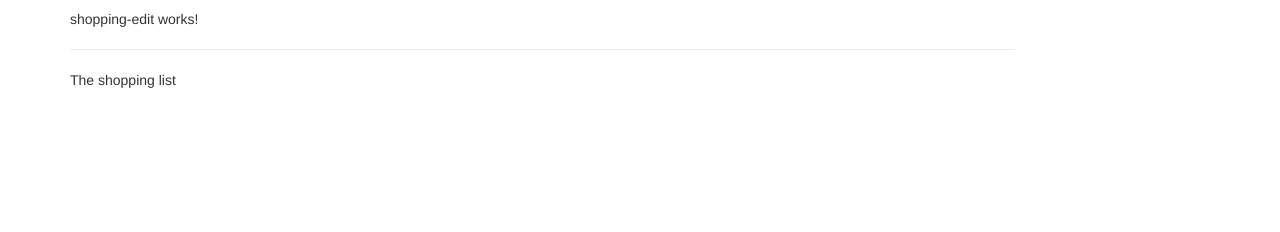
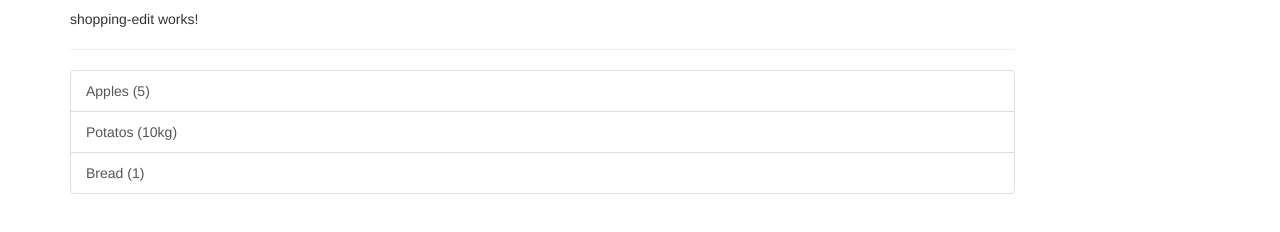
Before and after one commit to krlakwa/recipe-app, an Angular app: page / in a window 1280 px wide. Shown: the part 326-558 px from the top of the page. Built offline with nearby package versions, Linux system fonts and the light colour scheme.

Commit message:
Add template and example data to shopping-list component

```diff
--- a/src/app/shopping-list/shopping-list.component.html
+++ b/src/app/shopping-list/shopping-list.component.html
@@ -2,6 +2,10 @@
   <div class="col-xs-10">
     <app-shopping-edit></app-shopping-edit>
     <hr>
-    <p>The shopping list</p>
+    <ul class="list-group">
+      <a class="list-group-item" style="cursor: pointer" *ngFor='let ingredient of ingredients'>
+      {{ ingredient.name }} ({{ ingredient.unit ? ingredient.amount + ingredient.unit : ingredient.amount }})
+      </a>
+    </ul>
   </div>
 </div>
--- a/src/app/shopping-list/shopping-list.component.ts
+++ b/src/app/shopping-list/shopping-list.component.ts
@@ -1,4 +1,6 @@
 import { Component, OnInit } from '@angular/core';
+
+import { Ingredient } from '../core/models/ingredient.model';
 
 @Component({
   selector: 'app-shopping-list',
@@ -6,6 +8,11 @@ import { Component, OnInit } from '@angular/core';
   styleUrls: ['./shopping-list.component.css']
 })
 export class ShoppingListComponent implements OnInit {
+  ingredients: Ingredient[] = [
+    new Ingredient('Apples', 5),
+    new Ingredient('Potatos', 10, 'kg'),
+    new Ingredient('Bread', 1)
+  ];
 
   constructor() { }
 
```
